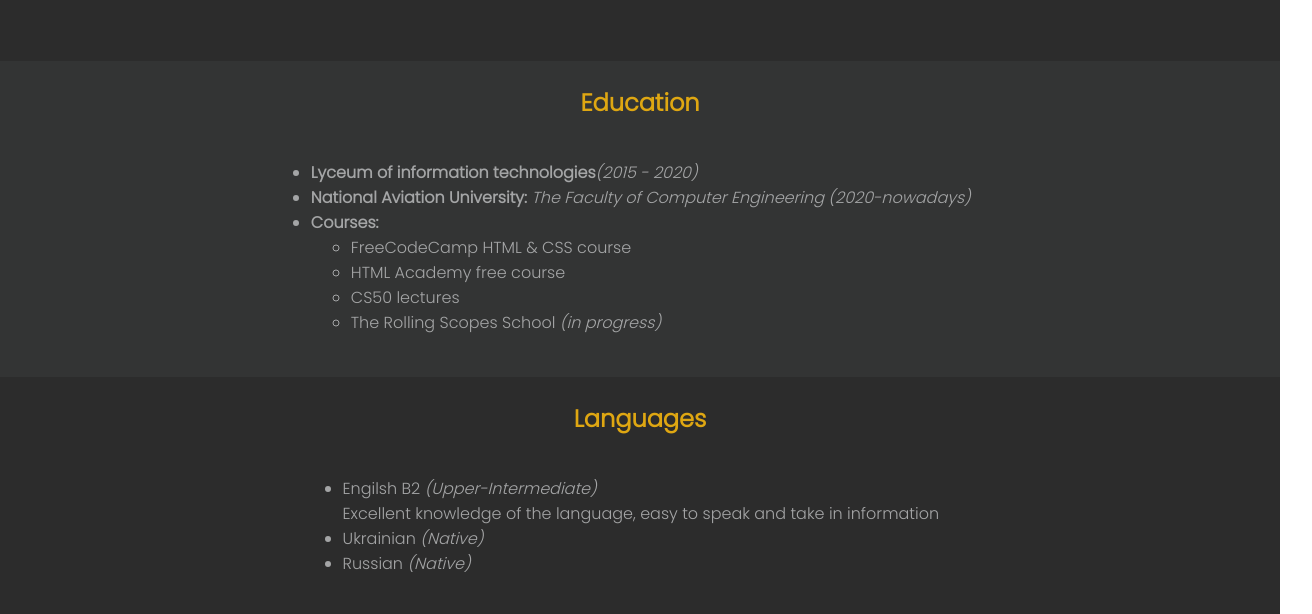
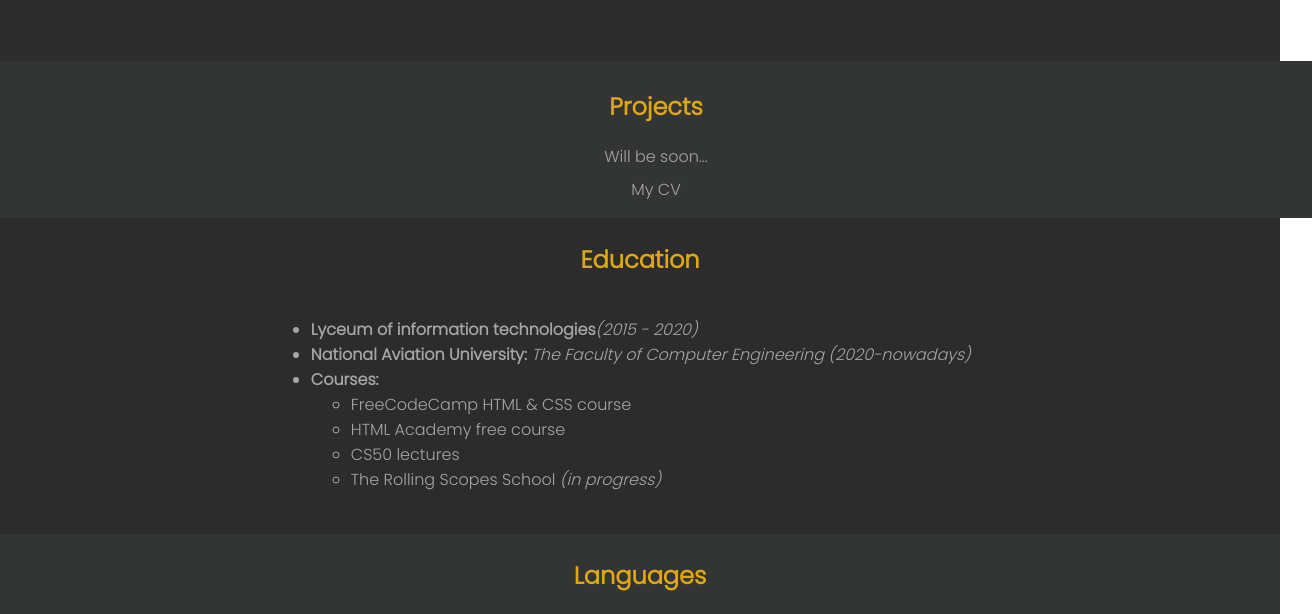
Before and after one commit to Anton-Tretiak/rsschool-cv, a plain HTML site: page index.html in a window 1280 px wide. Shown: the part 1626-2240 px from the top of the page, 1312 px wide, since content can reach past the window. Drawn offline with Linux system fonts and the light colour scheme.

Commit message:
feat: add projects chapter

```diff
--- a/index.html
+++ b/index.html
@@ -113,6 +113,13 @@ return nums.indexOf(target);
             </ul>
         </div>
         </div>
+
+        <div class="projects">
+            <h2>Projects</h2>
+            <p>Will be soon...</p>
+            <a href="https://anton-tretiak.github.io/rsschool-cv/">My CV</a>
+        </div>
+
         <div class="education">
             <h2>Education</h2>
             <div class="education_wrapper">
--- a/style.css
+++ b/style.css
@@ -152,10 +152,34 @@ main{
     display: block;
     padding: 20px;
 }
+.projects {
+    width: 100%;
+    height: auto;
+    background-color: rgb(51, 52, 52);
+    text-align: center;
+    padding: 1em;
+}
+.projects h2 {
+    margin: 0;
+    color: rgb(223, 167, 18);
+    padding: 0.5em;
+    text-align: center;
+}
+.projects p {
+    margin: 0;
+    padding: .5em;
+}
+.projects a {
+    color: rgb(164, 165, 166);
+    text-decoration: none;
+}
+.projects a:hover {
+    color:rgb(244, 244, 244);
+}
 .education {
     width: 100%;
     height: auto;
-    background-color: rgb(51, 52, 52);
+    background-color: rgb(44, 44, 44);
 }
 .education h2 {
     margin: 0;
@@ -175,7 +199,7 @@ main{
 .languages {
     width: 100%;
     height: auto;
-    background-color: rgb(44, 44, 44);
+    background-color: rgb(51, 52, 52);
 }
 .languages h2 {
     margin: 0;
@@ -187,7 +211,7 @@ main{
 footer{
     height: auto;
     width: 100%;
-    background-color: rgb(51,52,52);
+    background-color: rgb(44, 44, 44);
     color: rgb(164, 165, 166);
     font-family: Poppins, sans-serif;
     text-align: center;
```
